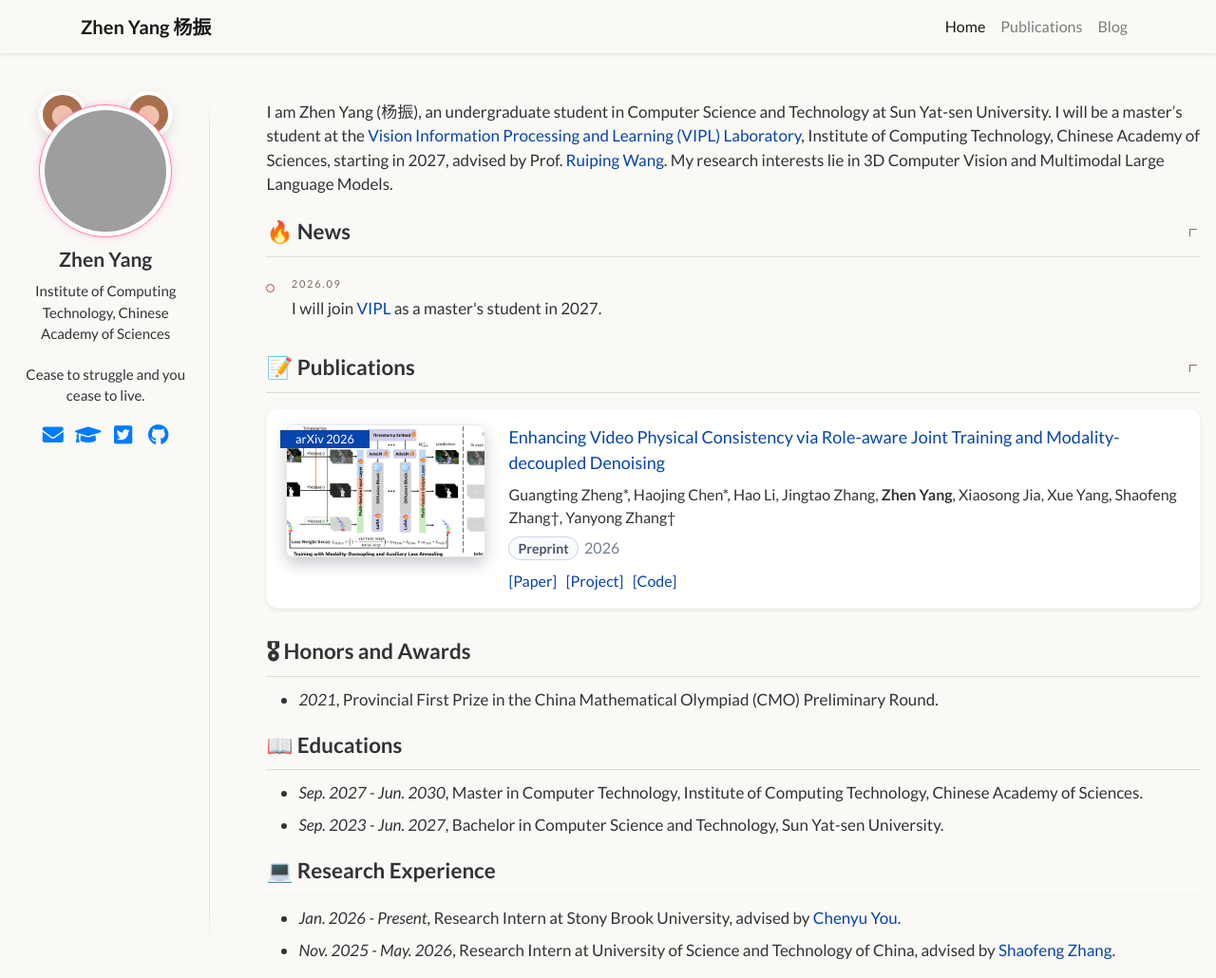
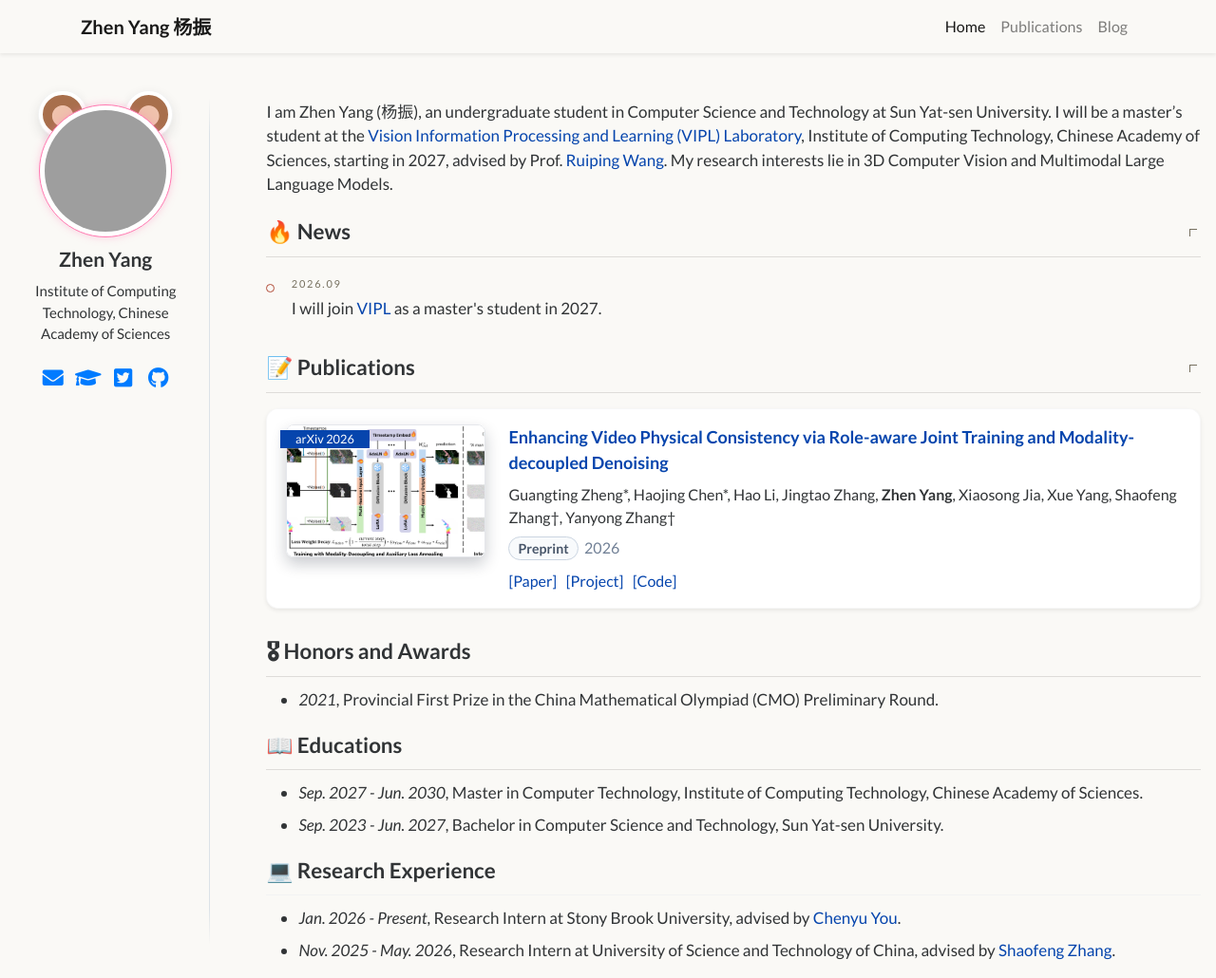
Before and after one commit to MichaelYeung2004/michaelyeung2004.github.io, a Jekyll site: the page built from _pages/about.md, in a window 1280 px wide and 1030 px high. Shown: the whole window at 95% size. Built offline with Jekyll 4.4.1, drawn with Linux system fonts in a browser that asks for light colours; grey boxes are pictures that could not be loaded.

Commit message:
Emphasize publication titles and remove profile motto

```diff
--- a/_config.yml
+++ b/_config.yml
@@ -1,5 +1,5 @@
 title                    : "Zhen Yang (杨振)"
-description              : "Cease to struggle and you cease to live."
+description              : ""
 repository               : "MichaelYeung2004/michaelyeung2004.github.io"
 google_scholar_stats_use_cdn : true
 
--- a/_includes/author-profile.html
+++ b/_includes/author-profile.html
@@ -16,9 +16,6 @@
   <div class="author__urls-wrapper">
     <!-- <button class="btn btn--inverse">More Info & Contact</button> -->
     <ul class="author__urls social-icons">
-      {% if site.description %}
-        <li class="author__tagline"><div style="white-space: normal; margin-bottom: 1em;">{{ site.description }}</div></li>
-      {% endif %}
       {% if author.location %}
         <li><i class="fa fa-fw fa-map-marker" aria-hidden="true"></i> {{ author.location }}</li>
       {% endif %}
--- a/_includes/blog-sidebar.html
+++ b/_includes/blog-sidebar.html
@@ -4,7 +4,6 @@
     <div class="profile-cover"><span>记录 · 思考 · 生长</span></div>
     <div class="blog-monogram" aria-hidden="true">ZY</div>
     <h2>Zhen Yang</h2>
-    <p>Cease to struggle<br>and you cease to live.</p>
     <div class="blog-stats"><div><strong>{{ site.posts.size }}</strong><span>文章</span></div><div><strong>{{ blog_tags.size }}</strong><span>标签</span></div></div>
     <a class="sidebar-home" href="{{ '/' | relative_url }}" target="_self">← 返回学术主页</a>
   </section>
--- a/_sass/_publication-cards.scss
+++ b/_sass/_publication-cards.scss
@@ -72,6 +72,7 @@
 
 .paper-box-text > p:first-of-type {
     font-size: 1.125em;
+    font-weight: 600;
 }
 
 .publication-meta {
```
